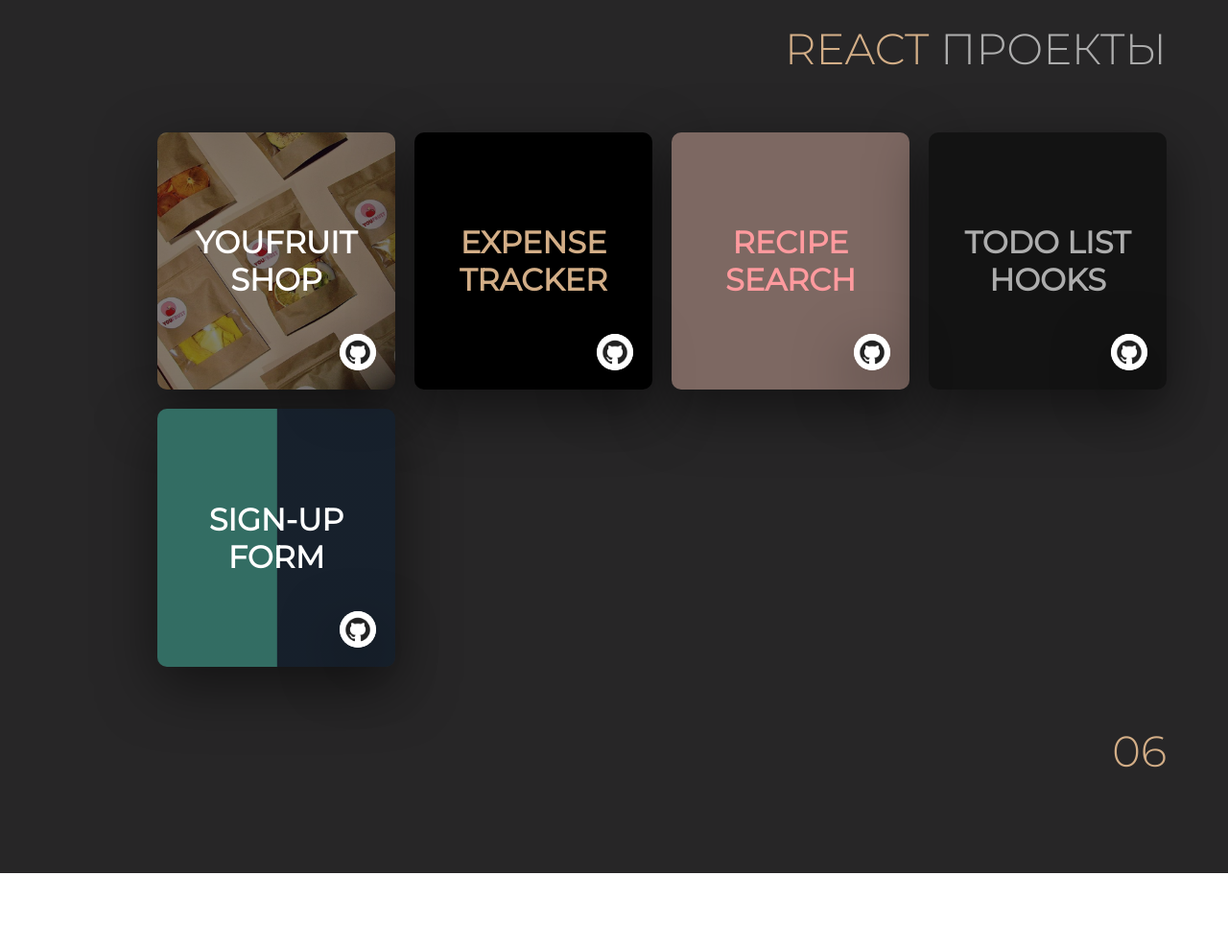
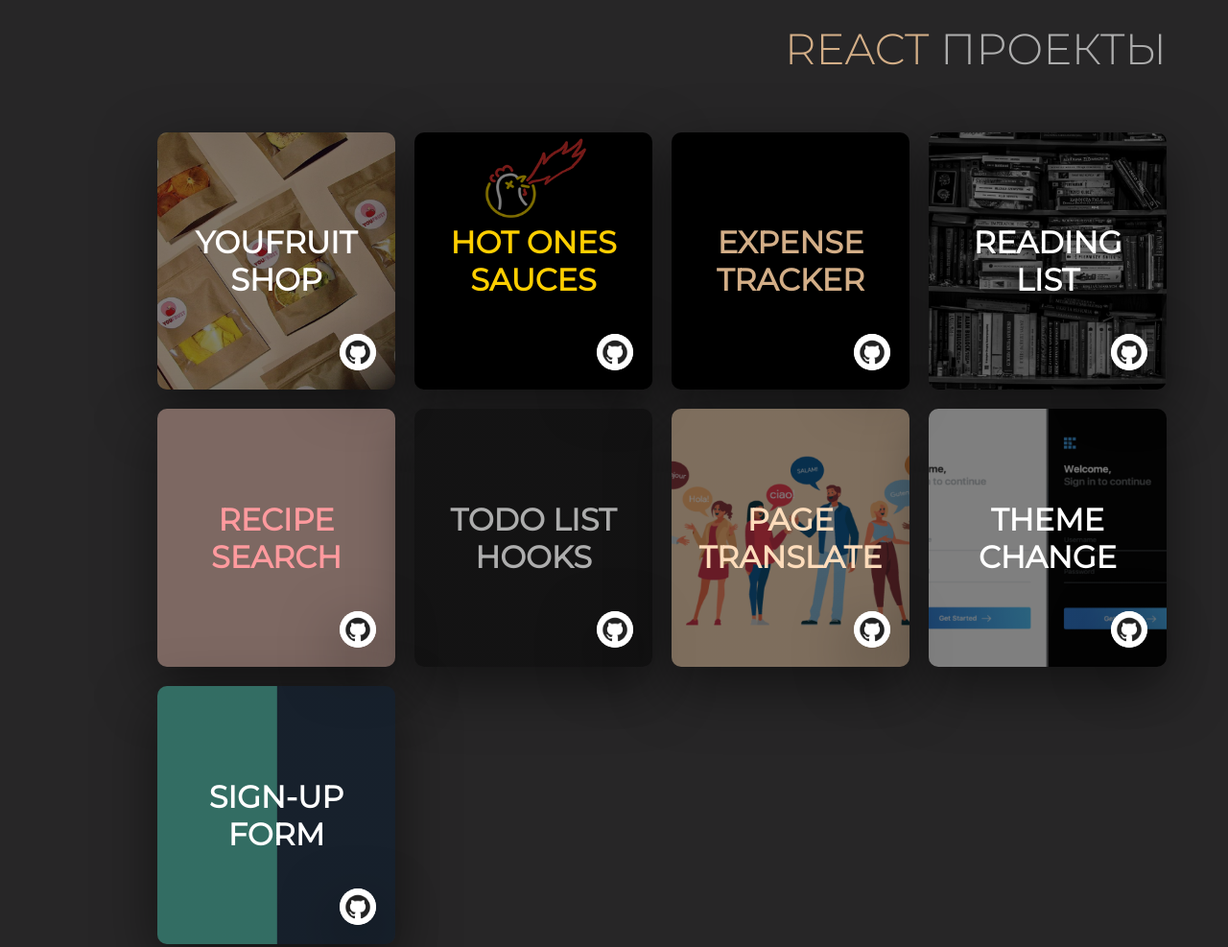
Before and after one commit to oleoot/Portfolio, a plain HTML site: page index.html in a window 1280 px wide. Shown: the part 7020-8007 px from the top of the page at 96% size. Drawn offline with nearby package versions, Linux system fonts and the light colour scheme; a script that the page names is missing; files whose address does not match are found by name.

Commit message:
4 react, 1 js, 1 animation projects added

```diff
--- a/css/projects-bg.css
+++ b/css/projects-bg.css
@@ -87,6 +87,10 @@
     background: linear-gradient(rgba(0, 0, 0, 0.5), rgba(0, 0, 0, 0.5)), url(../img/projects/js/face-recognition/face-recognition-bg.png) center/100% 100%;
 }
 
+#relax-app {
+    background: linear-gradient(rgba(0, 0, 0, 0.5), rgba(0, 0, 0, 0.5)), url(../img/projects/js/relax-app/relax-app-bg.png) center/100% 100%;
+}
+
 #bored-api {
     background: linear-gradient(rgba(0, 0, 0, 0.5), rgba(0, 0, 0, 0.5)), url(../img/projects/js/bored-api/bored-api-bg.png) center/100% 100%;
 }
@@ -112,16 +116,32 @@
     background: linear-gradient(rgba(0, 0, 0, 0.5), rgba(0, 0, 0, 0.5)), url(../img/projects/react/youfruit/youfruit-bg.png) center/100% 100%;
 }
 
+#hot-ones {
+    background: linear-gradient(rgba(0, 0, 0, 0.5), rgba(0, 0, 0, 0.5)), url(../img/projects/react/hot-ones-hot-sauces/hot-ones-hot-sauces-bg.png) center/100% 100%;
+}
+
 #expense-tracker {
     background: linear-gradient(rgba(0, 0, 0, 0.5), rgba(0, 0, 0, 0.5)), url(../img/projects/react/expense-tracker/expense-tracker-bg.png) center/100% 100%;
+}
+
+#reading-list {
+    background: linear-gradient(rgba(0, 0, 0, 0.5), rgba(0, 0, 0, 0.5)), url(../img/projects/react/reading-list/reading-list-bg.png) center/100% 100%;
 }
 
 #todo-hooks {
     background: linear-gradient(rgba(0, 0, 0, 0.5), rgba(0, 0, 0, 0.5)), url(../img/projects/react/todo-hooks/todo-hooks-bg.png) center/100% 100%;
 }
 
+#page-translate {
+    background: linear-gradient(rgba(0, 0, 0, 0.5), rgba(0, 0, 0, 0.5)), url(../img/projects/react/page-translation/page-translation-bg.png) center/100% 100%;
+}
+
 #recipe-search {
     background: linear-gradient(rgba(0, 0, 0, 0.5), rgba(0, 0, 0, 0.5)), url(../img/projects/react/recipe-searching/recipe-search-bg.png) center/100% 100%;
+}
+
+#theme-change {
+    background: linear-gradient(rgba(0, 0, 0, 0.5), rgba(0, 0, 0, 0.5)), url(../img/projects/react/context-hooks-theme-change/context-hooks-theme-change-bg.png) center/100% 100%;
 }
 
 #sign-up {
@@ -189,3 +209,7 @@
 #smooth-scroll {
     background: linear-gradient(rgba(0, 0, 0, 0.5), rgba(0, 0, 0, 0.5)), url(../img/projects/animation/smooth-scroll/smooth-scroll-bg.png) center/100% 100%;
 }
+
+#text-appear {
+    background: linear-gradient(rgba(0, 0, 0, 0.5), rgba(0, 0, 0, 0.5)), url(../img/projects/animation/text-appear/text-appear.png) center/100% 100%;
+}
--- a/css/projects-text-color.css
+++ b/css/projects-text-color.css
@@ -88,6 +88,10 @@
     color: #00ffe1;
 }
 
+#relax-color {
+    color: #fff;
+}
+
 #bored-color {
     color: #fff;
 }
@@ -113,8 +117,16 @@
     color: #fff;
 }
 
+#hot-ones-color {
+    color: #FFCF00;
+}
+
 #tracker-color {
     color: #D3AE87;
+}
+
+#reading-list-color {
+    color: #fff;
 }
 
 #recipe-color {
@@ -123,6 +135,14 @@
 
 #todo-hooks-color {
     color: #adadad;
+}
+
+#page-translate-color {
+    color: #FDDCBB;
+}
+
+#theme-change {
+    color: #fff;
 }
 
 #form-color {
@@ -194,3 +214,7 @@
 #scroll-color {
     color: #fff;
 }
+
+#text-appear-color {
+    color: #fff;
+}
--- a/index.html
+++ b/index.html
@@ -427,6 +427,14 @@
                         <img src="img/icons/icons-black/github.png" alt="github">
                     </a>
                 </div>
+                <div class="items-m flex-container-center align-center" id="relax-app">
+                    <p class="text-project" id="relax-color">Relax<br>app</p>
+                    <a href="https://relaxation-app.netlify.app" target="_blank" class="item-m-overlay"></a>
+                    <a href="https://github.com/oleoot/Relax-app" target="_blank"
+                        class="github-link flex-container-center align-center">
+                        <img src="img/icons/icons-black/github.png" alt="github">
+                    </a>
+                </div>
                 <div class="items-m flex-container-center align-center" id="bored-api">
                     <p class="text-project" id="bored-color">Bored API</p>
                     <a href="https://show-activity-api.netlify.app/" target="_blank" class="item-m-overlay"></a>
@@ -483,11 +491,27 @@
                         <img src="img/icons/icons-black/github.png" alt="github">
                     </a>
                 </div>
-
+                <div class="items-m flex-container-center align-center" id="hot-ones">
+                    <p class="text-project" id="hot-ones-color">Hot ones<br>sauces</p>
+                    <a href="https://hot-ones-souces.netlify.app/" target="_blank" class="item-m-overlay"></a>
+                    <a href="https://github.com/oleoot/hot-sauce-heat-meter-from-hot-ones-react-hooks" target="_blank"
+                        class="github-link flex-container-center align-center">
+                        <img src="img/icons/icons-black/github.png" alt="github">
+                    </a>
+                </div>
                 <div class="items-m flex-container-center align-center" id="expense-tracker">
                     <p class="text-project" id="tracker-color">Expense tracker</p>
                     <a href="https://expense-tracker-website.netlify.com/" target="_blank" class="item-m-overlay"></a>
                     <a href="https://github.com/oleoot/Expense-tracker-on-React" target="_blank"
+                        class="github-link flex-container-center align-center">
+                        <img src="img/icons/icons-black/github.png" alt="github">
+                    </a>
+                </div>
+                <div class="items-m flex-container-center align-center" id="reading-list">
+                    <p class="text-project" id="reading-list-color">Reading <br> list</p>
+                    <a href="https://reading-list-react-context-hooks.netlify.app" target="_blank"
+                        class="item-m-overlay"></a>
+                    <a href="https://github.com/oleoot/Reading-list-app-using-react-context-hooks" target="_blank"
                         class="github-link flex-container-center align-center">
                         <img src="img/icons/icons-black/github.png" alt="github">
                     </a>
@@ -504,6 +528,23 @@
                     <p class="text-project" id="todo-hooks-color">Todo list<br>Hooks</p>
                     <a href="https://react-hooks-todo-list.netlify.app/" target="_blank" class="item-m-overlay"></a>
                     <a href="https://github.com/oleoot/To-do-list-react-hooks" target="_blank"
+                        class="github-link flex-container-center align-center">
+                        <img src="img/icons/icons-black/github.png" alt="github">
+                    </a>
+                </div>
+                <div class="items-m flex-container-center align-center" id="page-translate">
+                    <p class="text-project" id="page-translate-color">Page<br>Translate</p>
+                    <a href="https://react-translate-page.netlify.app/" target="_blank" class="item-m-overlay"></a>
+                    <a href="https://github.com/oleoot/translating-react-page-with-react-intl" target="_blank"
+                        class="github-link flex-container-center align-center">
+                        <img src="img/icons/icons-black/github.png" alt="github">
+                    </a>
+                </div>
+                <div class="items-m flex-container-center align-center" id="theme-change">
+                    <p class="text-project" id="theme-change-color">Theme<br>Change</p>
+                    <a href="https://react-context-hooks-training.netlify.app" target="_blank"
+                        class="item-m-overlay"></a>
+                    <a href="https://github.com/oleoot/react-hooks-context-api" target="_blank"
                         class="github-link flex-container-center align-center">
                         <img src="img/icons/icons-black/github.png" alt="github">
                     </a>
@@ -659,6 +700,15 @@
                         <img src="img/icons/icons-black/github.png" alt="github">
                     </a>
                 </div>
+                <div class="items-m flex-container-center align-center" id="text-appear">
+                    <p class="text-project" id="text-appear-color">
+                        Text<br>appear</p>
+                    <a href="https://text-appear-animation.netlify.app" target="_blank" class="item-m-overlay"></a>
+                    <a href="https://github.com/oleoot/Text-appear-animation" target="_blank"
+                        class="github-link flex-container-center align-center">
+                        <img src="img/icons/icons-black/github.png" alt="github">
+                    </a>
+                </div>
             </div>
             <p class="section-number text-xl">08</p>
         </div>
```
Also changed, not shown: img/projects/animation/text-appear/text-appear.png (added), img/projects/js/relax-app/relax-app-bg.png (added), img/projects/react/context-hooks-theme-change/context-hooks-theme-change-bg.png (added), img/projects/react/hot-ones-hot-sauces/hot-ones-hot-sauces-bg.png (added), img/projects/react/page-translation/page-translation-bg.png (added), img/projects/react/reading-list/reading-list-bg.png (added).
